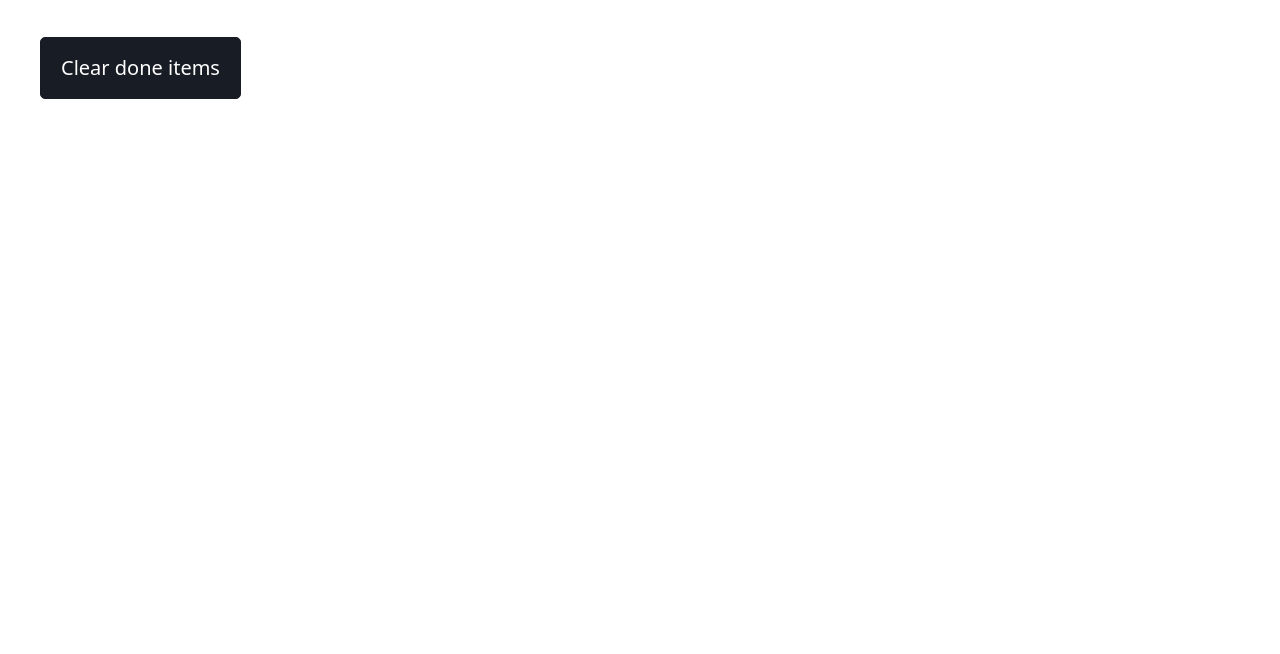
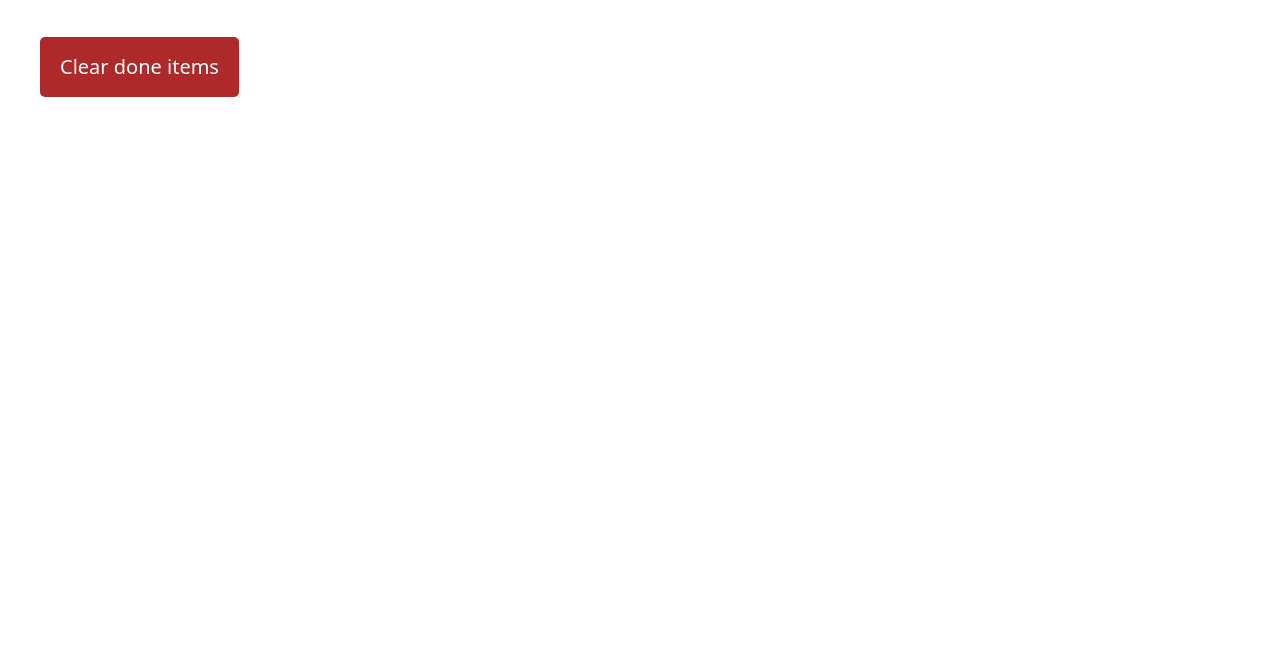
Before and after one commit to mikebelanger/pouchdb-todo-webcomponents, a plain HTML site: page index.html in a window 1280 px wide. Shown: the part 146-800 px from the top of the page. Drawn offline with Linux system fonts and the light colour scheme.

Commit message:
Change color of clear button to stand out more to user

```diff
--- a/index.html
+++ b/index.html
@@ -15,7 +15,7 @@
         </fieldset>
         <todo-list id="todo-list-container"></todo-list>
     </form>
-    <button id="clear-done" class="contrast">Clear done items</button>
+    <button id="clear-done" class="secondary">Clear done items</button>
     </main>
 </body>
 <script type="module">
--- a/styles/site.css
+++ b/styles/site.css
@@ -0,0 +1,4 @@
+#clear-done {
+    background-color: #ae2929;
+    border-width: 0px;
+}
```
